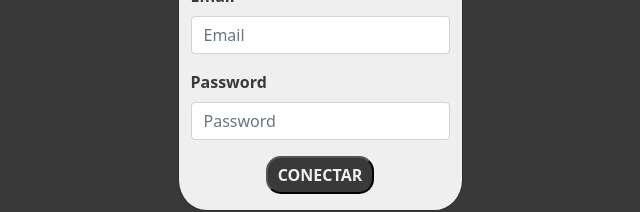
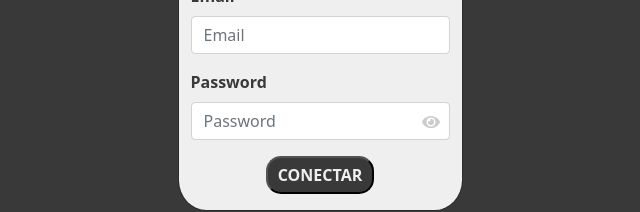
Before and after one commit to pmcneves/xplica, a React (Create React App) app: page / in a window 1280 px wide. Shown: the part 343-555 px from the top of the page, without its empty margins (320-960 px from the left). Built offline with nearby package versions, Linux system fonts and the light colour scheme; no server answers; the database is empty.

Commit message:
Corrected routes and added password * for login

```diff
--- a/src/App.js
+++ b/src/App.js
@@ -4,7 +4,7 @@ import './styles.scss'
 import { Provider } from 'react-redux';
 import AppRouter from './routes'
 import configureStore from './store/configureStore';
-import { fetchStudentsFromDb, logInToApp } from './firebase';
+import { fetchStudentsFromDb } from './firebase';
 import { loadStudentsFromDb } from './screens/Explicador/actions';
 
 
--- a/src/components/StudentInfo/Subjects.js
+++ b/src/components/StudentInfo/Subjects.js
@@ -22,10 +22,12 @@ const Subjects = ({register, id, removeSubject}) => {
                     placeholder="Nome"
                     {...register(`tutoring.subjects.${id}.teacherOfSubject`)}/>
             </div>
-            <div className="col-md-1 deletesubject">
-                <FontAwesomeIcons icon={faTimes} fn={()=>removeSubject(id)} variant={"danger"}/>
-        </div>
-    </Row>
+            {id !== 0 && (
+                <div className="col-md-1 deletesubject">
+                    <FontAwesomeIcons icon={faTimes} fn={()=>removeSubject(id)} variant={"danger"}/>
+                </div>
+            )}
+        </Row>
     )
 }
 
--- a/src/containers/Header/Header.js
+++ b/src/containers/Header/Header.js
@@ -19,7 +19,7 @@ const Header = () => {
             <Navbar bg="dark" variant="dark">
                 <div className="container">
                     <NavbarBrand>
-                        <h2>Xplica</h2>
+                        <h2 className="navbar__logo">Xplica</h2>
                     </NavbarBrand>
                     <div>
                         <ul className="navbar-nav">
@@ -41,9 +41,6 @@ const Header = () => {
                     </div>
                 </div>
             </Navbar>
-            {/* <nav className="navbar navbar-dark bg-dark">
-
-            </nav> */}
         </header>
     )
 }
--- a/src/containers/Header/styles.scss
+++ b/src/containers/Header/styles.scss
@@ -19,3 +19,7 @@
 .dropdown-toggle::after {
     display: none;
 }
+
+.navbar__logo{
+    font-family: 'Kaushan Script', cursive;
+}
--- a/src/containers/Summary/Summary.js
+++ b/src/containers/Summary/Summary.js
@@ -14,6 +14,7 @@ const Summary = () => {
         } else {
             presencial += 1
         }
+        return online && presencial
     })
 
     return (
--- a/src/routes/PrivateRoute.js
+++ b/src/routes/PrivateRoute.js
@@ -4,7 +4,6 @@ import Header from '../containers/Header/Header'
 
 const PrivateRoute = ({component: Component, ...rest}) => {
     const auth = useSelector(state => state.auth)
-    console.log(!!auth.uid)
     return (
         <Route {...rest} component={props => (
             !!auth.uid ? (
--- a/src/routes/index.js
+++ b/src/routes/index.js
@@ -5,7 +5,6 @@ import NewStudent from '../screens/NewStudent';
 import Student from '../screens/Student';
 import Error from '../screens/Error'
 import Login from '../screens/Login'
-import { useSelector } from 'react-redux';
 import PublicRoute from './PublicRoute';
 import PrivateRoute from './PrivateRoute'
 
@@ -13,8 +12,6 @@ import PrivateRoute from './PrivateRoute'
 export const history = createBrowserHistory();
 
 const AppRouter = () => {
-    const auth = useSelector(state => state.auth)
-
     return (
         <BrowserRouter>
             <Switch>
--- a/src/screens/Login/index.js
+++ b/src/screens/Login/index.js
@@ -1,21 +1,26 @@
 import { Col, Container, Form, Row } from 'react-bootstrap'
 import './styles.scss'
 import { useForm } from "react-hook-form";
-import { useDispatch, useSelector } from 'react-redux'
+import { useDispatch } from 'react-redux'
 import { loggingInToStore } from './actions';
 import { logInToApp } from '../../firebase';
-import { useHistory } from 'react-router';
 import firebase from 'firebase/app'
 import 'firebase/auth'
 import { useEffect, useState } from 'react';
+import { FontAwesomeIcon } from '@fortawesome/react-fontawesome';
+import { faEye, faEyeSlash } from '@fortawesome/free-solid-svg-icons';
+
 
 const Login = () => {
     const { register, handleSubmit } = useForm()
     const dispatch = useDispatch()
-    const history = useHistory();
-    const auth = useSelector(state => state.auth)
+    const [passwordVisibility, setPasswordVisibility] = useState(false)
 
     const logInFormSubmit = async (data) => await logInToApp(data)
+
+    const passwordVisibilityHandler = () => setPasswordVisibility(!passwordVisibility)
+    const textType = passwordVisibility ? 'text' : 'password'
+    const faIcon = passwordVisibility ? <FontAwesomeIcon icon={faEyeSlash}/> : <FontAwesomeIcon icon={faEye}/>
 
     useEffect(() => {
         firebase.auth().onAuthStateChanged(user => {
@@ -23,11 +28,10 @@ const Login = () => {
                 dispatch(loggingInToStore(user.uid))
                 console.log('logged in')
             } else {
-                console.log('logged out')
+                // console.log('logged out')
             }
-          });
-    }, [])
-
+          })
+    })
 
     return (
         <div className="login__background">
@@ -42,9 +46,12 @@ const Login = () => {
                                 <Form.Label className="login__label">Email</Form.Label>
                                 <Form.Control placeholder="Email" {...register(`email`, { required: true })}/>
                             </Form.Group>
-                            <Form.Group className="mt-3">
+                            <Form.Group className="mt-3 login__password">
                                 <Form.Label className="login__label">Password</Form.Label>
-                                <Form.Control placeholder="Password" {...register(`password`, { required: true })}/>
+                                <Form.Control type={textType} placeholder="Password" {...register(`password`, { required: true })}/>
+                                <div onClick={passwordVisibilityHandler} className="login__password-icon">
+                                    {faIcon}
+                                </div>
                             </Form.Group>
                             <div className="text-center mb-3">
                                 <button
--- a/src/screens/Login/reducers.js
+++ b/src/screens/Login/reducers.js
@@ -3,12 +3,10 @@ import typesAuth from './actions'
 const authReducer = (state={}, action) => {
     switch(action.type) {
         case typesAuth.LOG_IN_TO_STORE:
-            console.log(!!action.uid)
             return {
                 uid: action.uid
             }
         case typesAuth.LOG_OUT_FROM_STORE:
-            console.log(state)
             return {}
         default:
             return state
--- a/src/screens/Login/sagas.js
+++ b/src/screens/Login/sagas.js
@@ -1,5 +1,5 @@
 import {put, call, takeLatest} from '@redux-saga/core/effects'
-import { logInToApp, logOutFromApp } from '../../firebase'
+import { logOutFromApp } from '../../firebase'
 import typesAuth from './actions'
 
 
--- a/src/screens/Login/styles.scss
+++ b/src/screens/Login/styles.scss
@@ -30,3 +30,18 @@
 .login__label {
     color: rgba(0, 0, 0, 0.76);
 }
+
+.login__password{
+    position: relative;
+}
+
+.login__password-icon {
+    cursor: pointer;
+    color: rgba(0, 0, 0, 0.2);
+    position: absolute;
+    right: 10px;
+    top: 40px;
+    :hover {
+        color: rgba(0, 0, 0, 0.7);
+    }
+}
```
